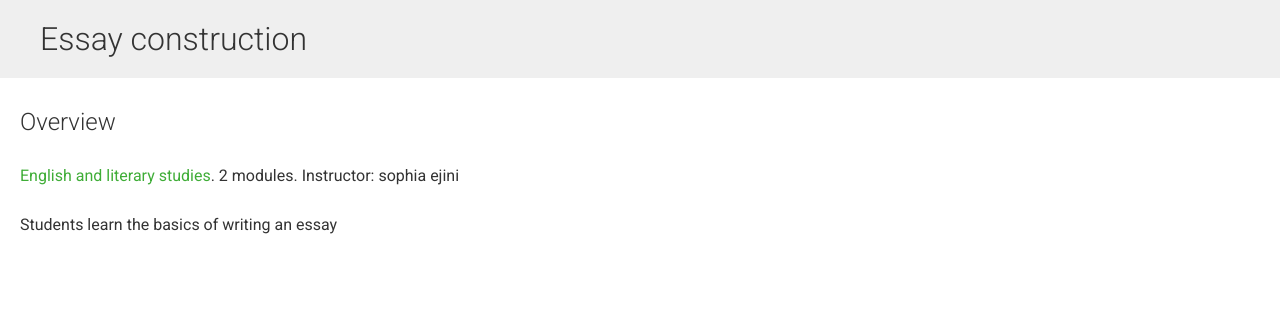
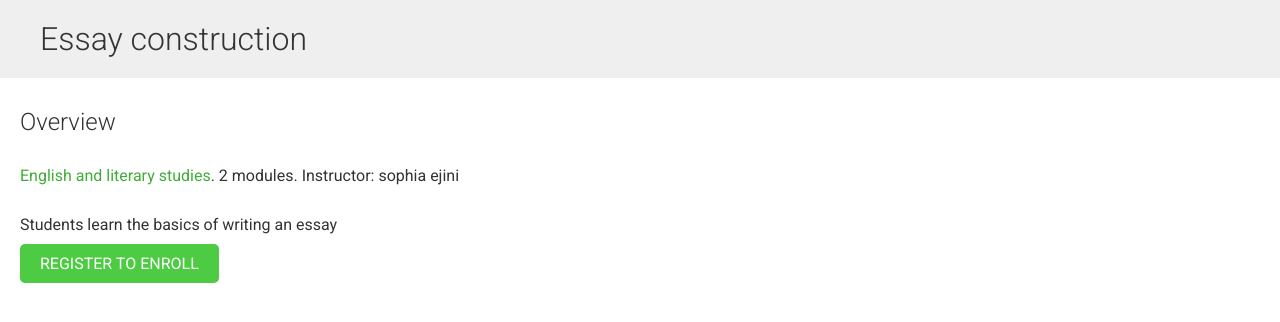
Before and after one commit to jackreeceejini/educa, a Django app: a page that uses courses/templates/courses/course/detail.html in a window 1280 px wide. Shown: the part 54-376 px from the top of the page. Run offline with Django 3.2, Linux system fonts and the light colour scheme; data comes from the database, SQL or seed files in the repository; both versions use the stored data as it was after the commit; some libraries are stand-ins or nearby versions.

Commit message:
added course enrollment and registration

```diff
--- a/courses/templates/courses/course/detail.html
+++ b/courses/templates/courses/course/detail.html
@@ -18,6 +18,17 @@
             Instructor: {{ object.owner.get_full_name }}
             </p>
             {{ object.overview|linebreaks }}
+            {% if request.user.is_authenticated %}
+                <form action="{% url "student_enroll_course" %}" method="post">
+                    {{ enroll_form }}
+                    {% csrf_token %}
+                    <input type="submit" value="Enroll now">
+                </form>
+                {% else %}
+                    <a href="{% url "student_registration" %}" class="button">
+                        Register to enroll
+                    </a>
+                {% endif %}
         </div>
     {% endwith %}
 {% endblock %}
--- a/courses/views.py
+++ b/courses/views.py
@@ -1,3 +1,4 @@
+from multiprocessing import context
 from django.shortcuts import render, redirect, get_object_or_404
 from django.views.generic.list import ListView
 from django.views.generic.detail import DetailView
@@ -13,6 +14,7 @@ from django.forms.models import modelform_factory
 from django.apps import apps
 from braces.views import CsrfExemptMixin, JsonRequestResponseMixin
 from django.db.models import Count
+from students.forms import CourseEnrollForm
 
 
 
@@ -168,3 +170,8 @@ class CourseListView(TemplateResponseMixin, View):
 class CourseDetailView(DetailView):
     model = Course
     template_name = 'courses/course/detail.html'
+
+    def get_context_data(self, **kwargs):
+        context = super().get_context_data(**kwargs)
+        context['enroll_form'] = CourseEnrollForm(initial={'course':self.object})
+        return context
--- /dev/null
+++ b/students/forms.py
@@ -0,0 +1,5 @@
+from django import forms
+from courses.models import Course
+
+class CourseEnrollForm(forms.Form):
+    course = forms.ModelChoiceField(queryset=Course.objects.all(), widget=forms.HiddenInput)
--- a/students/urls.py
+++ b/students/urls.py
@@ -3,4 +3,5 @@ from . import views
 
 urlpatterns = [
     path('register/', views.StudentRegistrationView.as_view(), name='student_registration'),
+    path('enroll-course/', views.StudentEnrollCourseView.as_view(), name='student_enroll_course'),
 ]
```
Also changed, not shown: students/views.py (+17 -1 lines), db.sqlite3.
